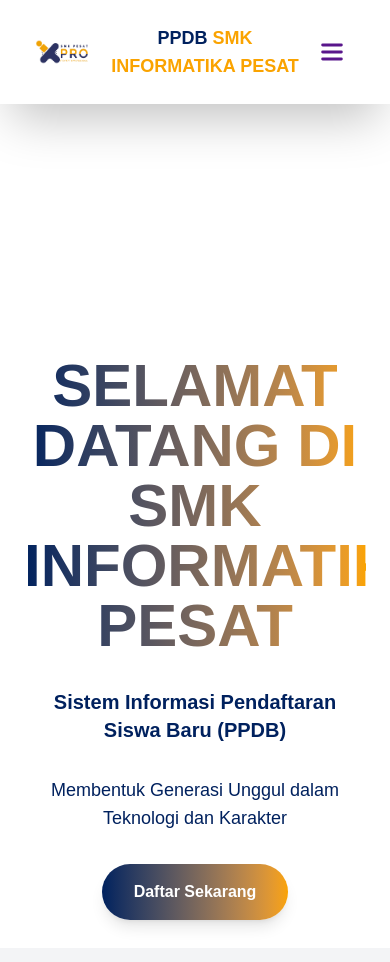
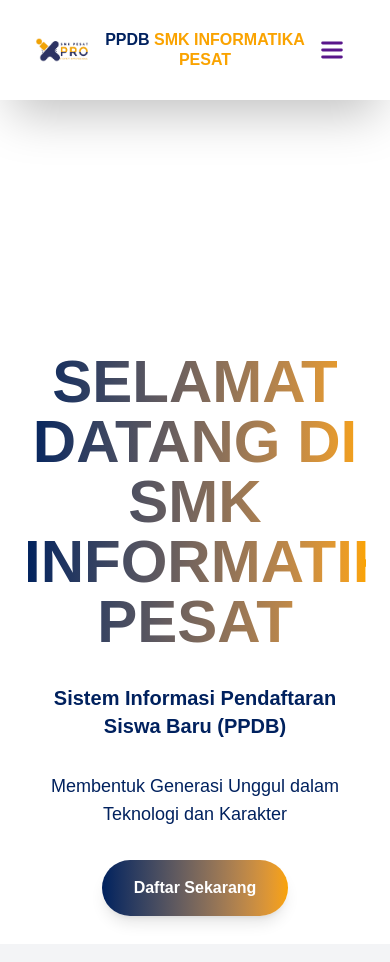
Before and after one commit to Padlyach/PPDB_FE, a Next.js app: page / in a window 390 px wide. Shown: the top 962 px of the page. Built offline with nearby package versions, Linux system fonts and the light colour scheme.

Commit message:
refactor: update

```diff
--- a/src/components/navbar.tsx
+++ b/src/components/navbar.tsx
@@ -18,8 +18,14 @@ export default function Navbar() {
       <div className="max-w-7xl mx-auto px-8 py-6 flex justify-between items-center">
         {/* Logo dan Nama Sekolah */}
         <div className="flex items-center space-x-3 group cursor-pointer">
-          <Image src="/smk.png" alt="Logo Sekolah" width={60} height={60} className="transform transition-transform duration-300 group-hover:scale-110" />
-          <h5 className="text-lg sm:text-xl md:text-3xl font-black text-center">
+          <Image
+            src="/smk.png"
+            alt="Logo Sekolah"
+            width={60}
+            height={60}
+            className="transform transition-transform duration-300 group-hover:scale-110"
+          />
+          <h5 className="text-base sm:text-lg md:text-2xl lg:text-3xl font-black text-center leading-tight">
             <span className="text-[#00215E]">PPDB</span>{' '}
             <span className="text-[#FAA300]">SMK INFORMATIKA PESAT</span>
           </h5>
```
